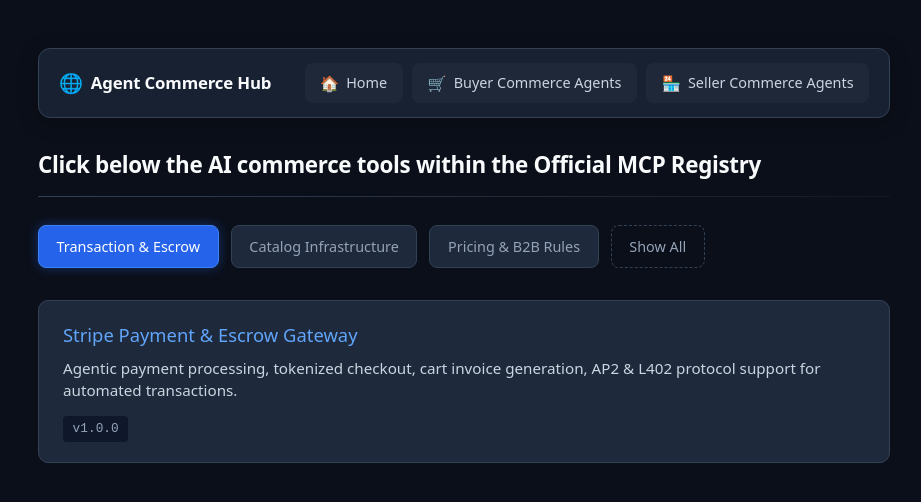
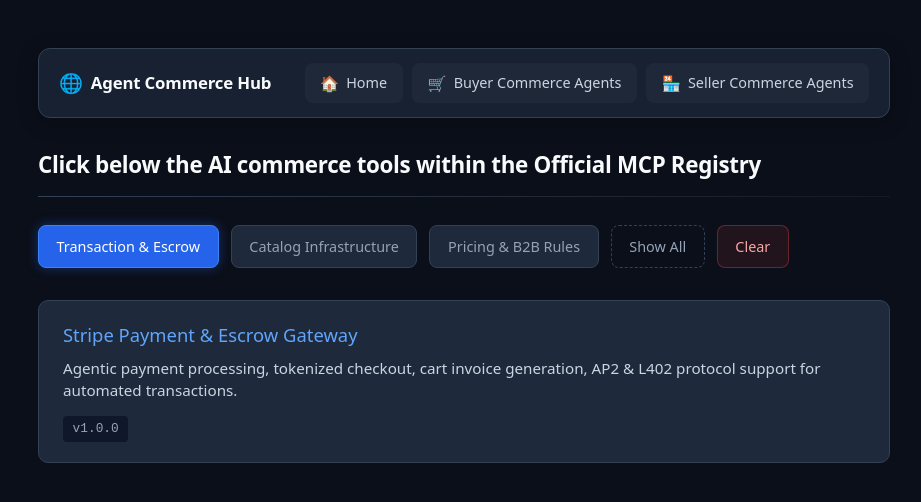
Before and after one commit to Laurence2013/myagentcommerce-00, an Angular app: page /mcp-registry in a window 1280 px wide. Both pictures are taken after a click on the button "Transaction & Escrow". Shown: the top 502 px of the page, without its empty margins (176-1097 px from the left). Built offline with nearby package versions, Linux system fonts and the light colour scheme.

Commit message:
02-02-commit

```diff
--- a/src/app/mcps/mcp-registry/mcp-registry.component.css
+++ b/src/app/mcps/mcp-registry/mcp-registry.component.css
@@ -177,6 +177,18 @@
   border-style: dashed;
 }
 
+.clear-results-btn {
+  background: rgba(239, 68, 68, 0.1);
+  border: 1px solid rgba(239, 68, 68, 0.35);
+  color: #fca5a5;
+}
+
+.clear-results-btn:hover:not(:disabled) {
+  background: rgba(239, 68, 68, 0.22);
+  border-color: #ef4444;
+  color: #ffffff;
+}
+
 .search-field {
   flex: 1;
   min-width: 260px;
--- a/src/app/mcps/mcp-registry/mcp-registry.component.html
+++ b/src/app/mcps/mcp-registry/mcp-registry.component.html
@@ -64,6 +64,17 @@
         Show All
       </button>
     }
+
+    @if (hasFetched()) {
+      <button
+        type="button"
+        class="category-btn clear-results-btn"
+        [disabled]="areCategoryButtonsDisabled()"
+        (click)="clearResults()"
+      >
+        Clear
+      </button>
+    }
   </div>
 
   @if (error()) {
--- a/src/app/mcps/mcp-registry/mcp-registry.component.ts
+++ b/src/app/mcps/mcp-registry/mcp-registry.component.ts
@@ -59,4 +59,9 @@
     }
   }
 
+  public clearResults(): void {
+    console.log('[McpRegistryComponent] 🧹 Results cleared');
+    this.selectedCategory.set('all');
+    this.hasFetched.set(false);
+  }
 }
```
